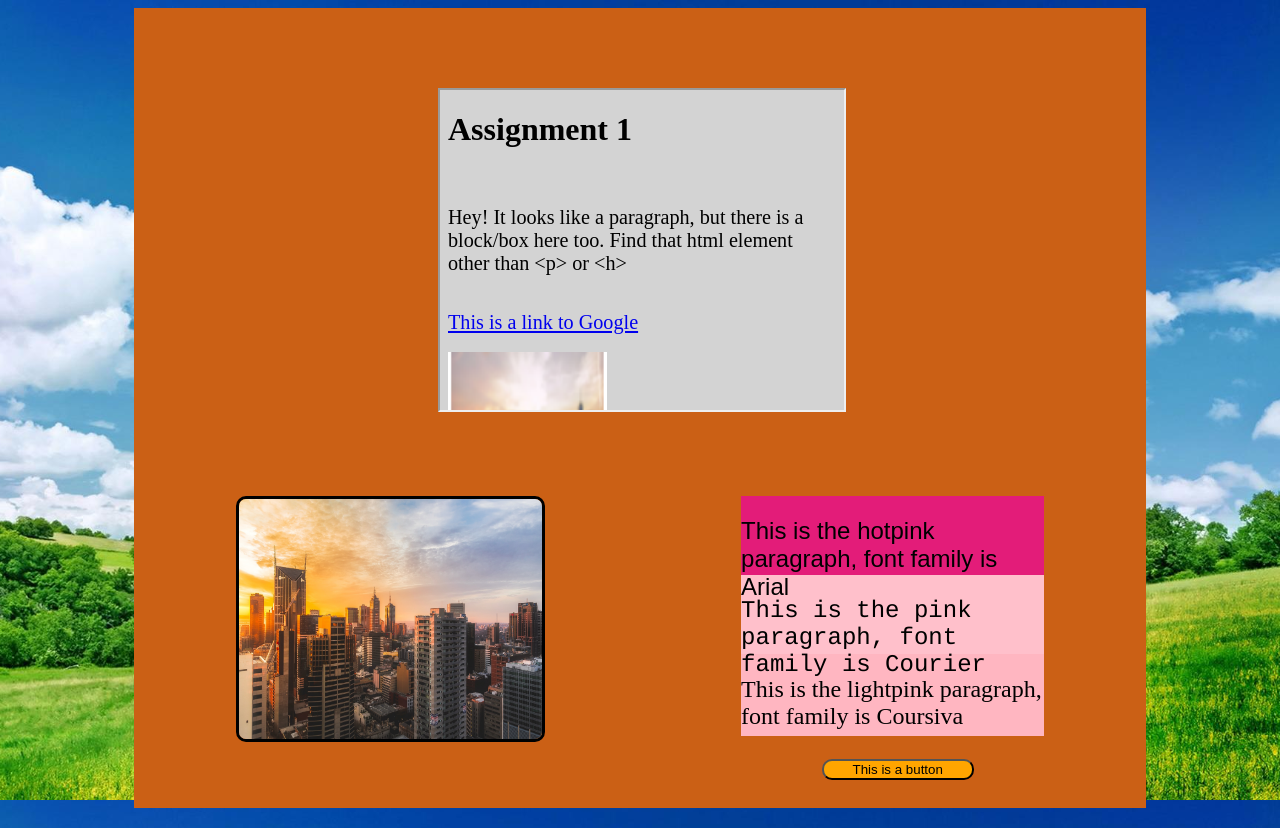
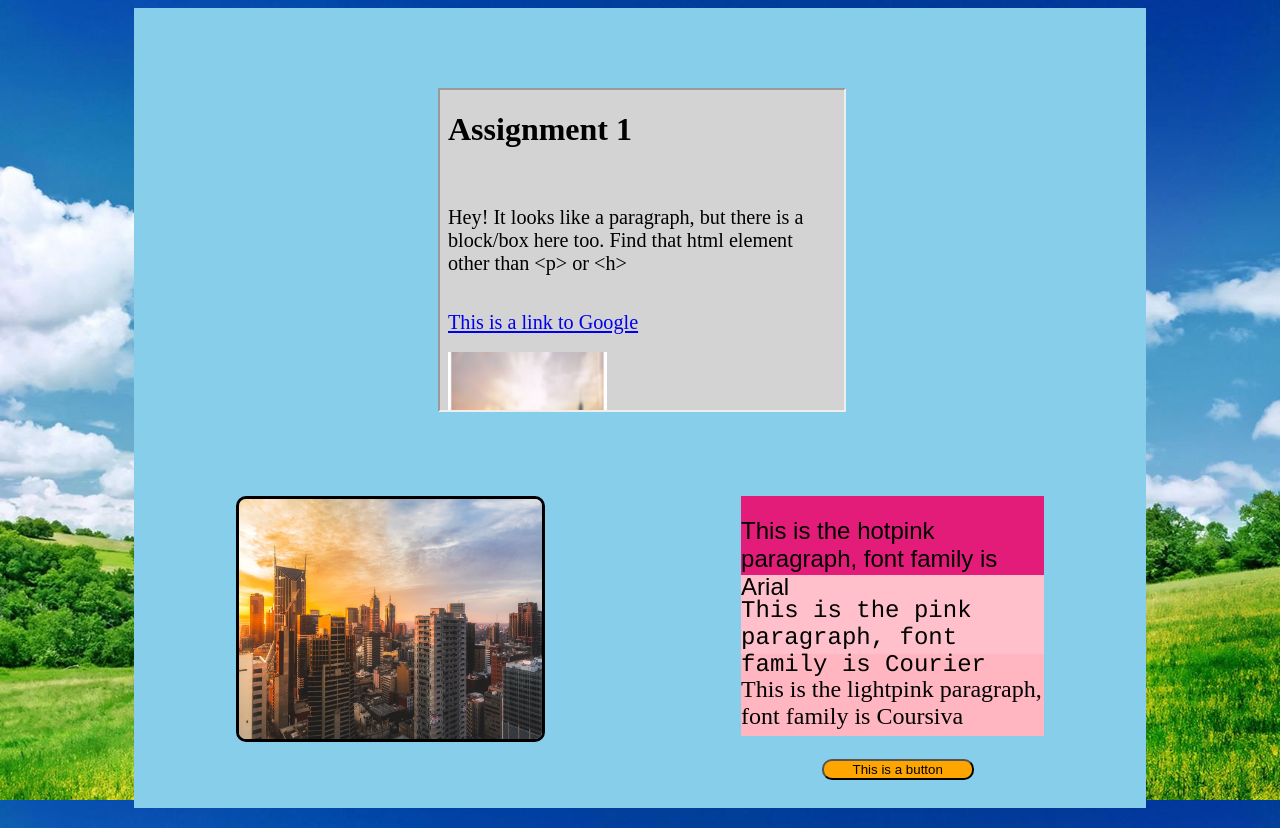
Before and after one commit to ashfaku/EverUpBootcampsummer2022, a plain HTML site: page index2.html in a window 1280 px wide. Drawn offline with Linux system fonts and the light colour scheme.

Commit message:
Ss
weeebs

```diff
--- a/index2.html
+++ b/index2.html
@@ -17,7 +17,7 @@
 			position: relative;
 			left: 10%;
 			top: 0%;
-			background-color: #CB6015;
+			background-color: #87CEEB;
 		}
 		#embed
 		{
```
